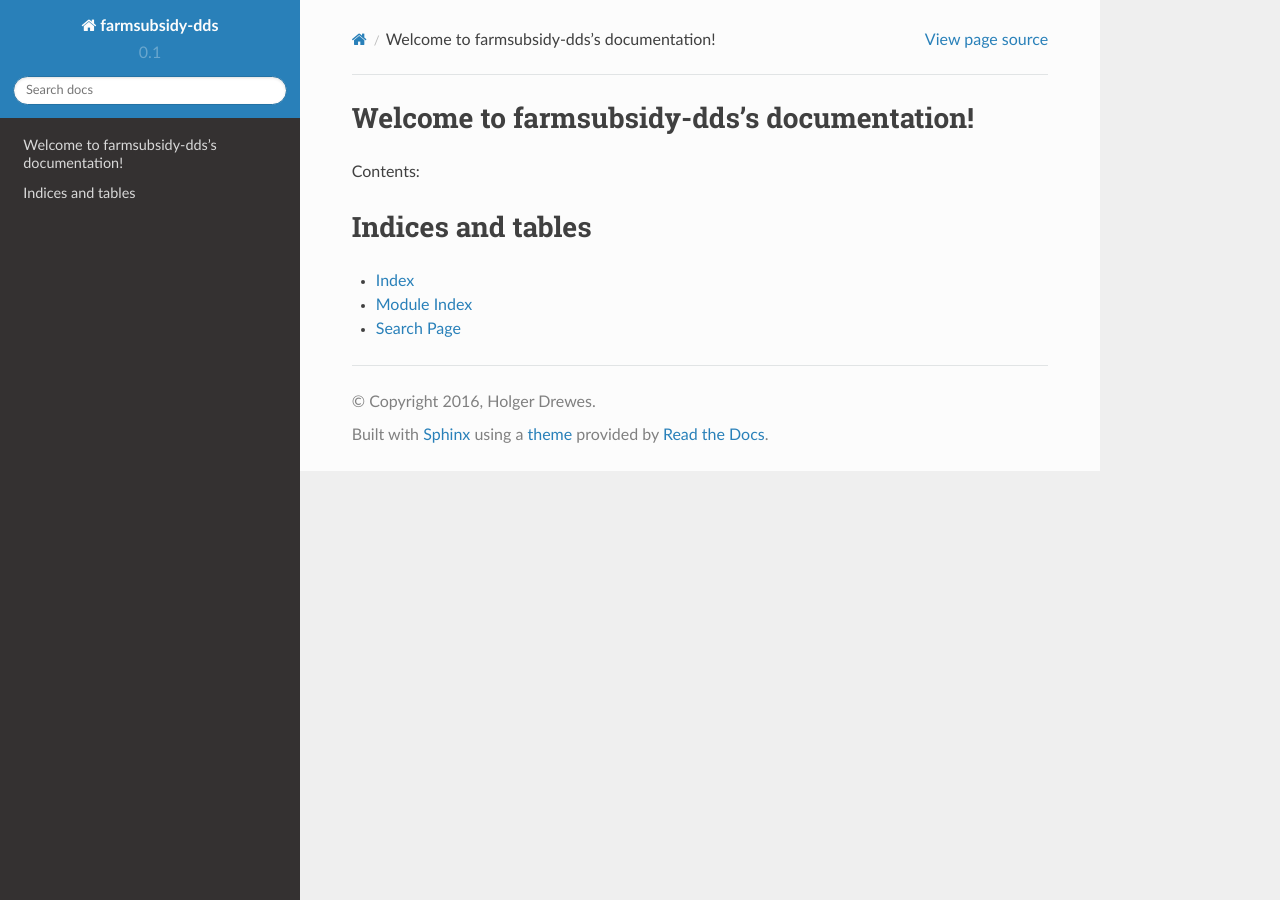
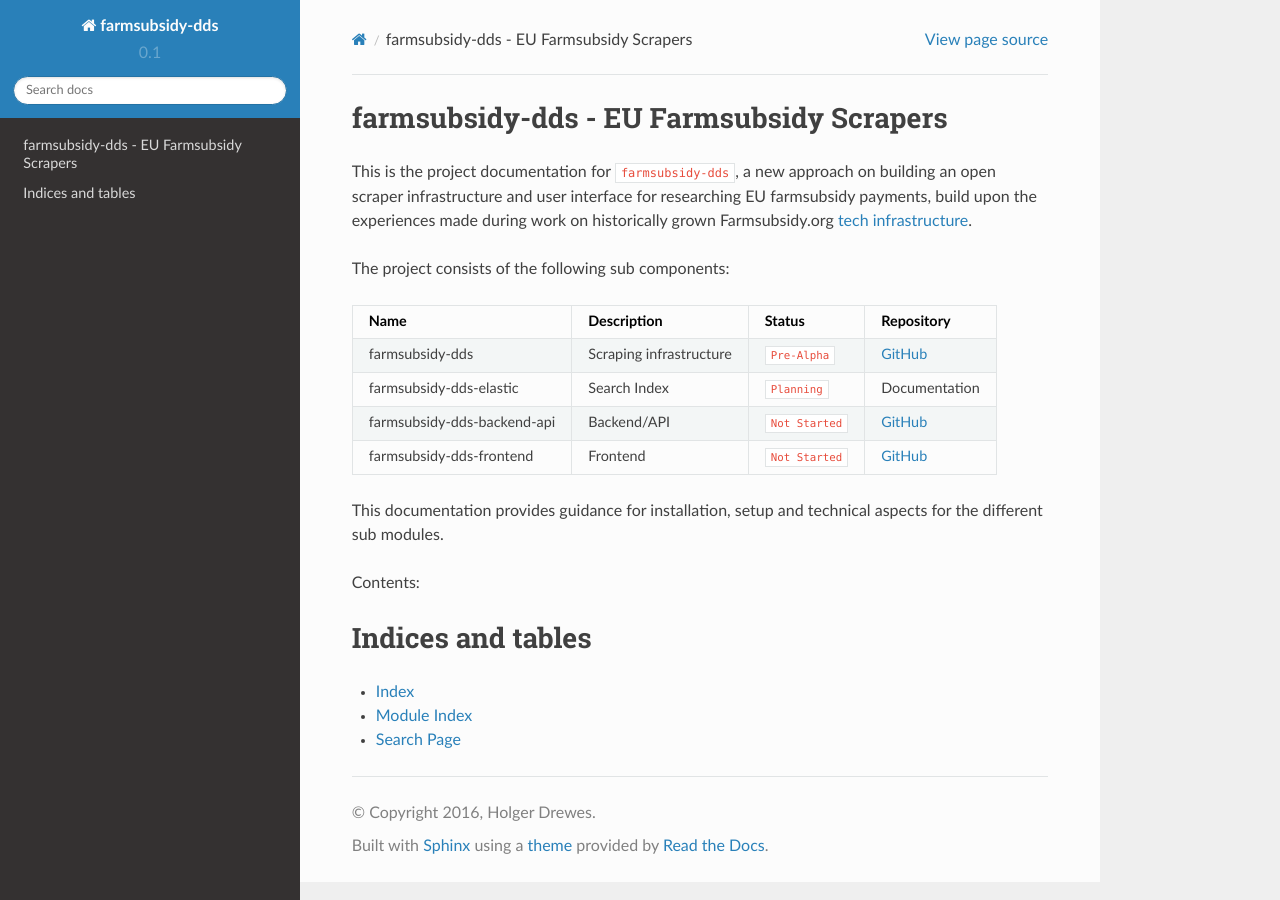
Before and after one commit to holgerd77/farmsubsidy-dds-scraper, a Sphinx documentation site: the page built from docs/index.rst, in a window 1280 px wide. Built offline with Sphinx 7.4.7 and the Read the Docs theme 2.0.0, drawn with Linux system fonts in a browser that asks for light colours.

Commit message:
Created initial repository overview table in docs

```diff
--- a/docs/index.rst
+++ b/docs/index.rst
@@ -3,8 +3,31 @@
    You can adapt this file completely to your liking, but it should at least
    contain the root `toctree` directive.
 
-Welcome to farmsubsidy-dds's documentation!
-===========================================
+farmsubsidy-dds - EU Farmsubsidy Scrapers
+=========================================
+
+This is the project documentation for ``farmsubsidy-dds``, a new approach on
+building an open scraper infrastructure and user interface for
+researching EU farmsubsidy payments, build upon the experiences made during
+work on historically grown Farmsubsidy.org
+`tech infrastructure <http://farmsubsidy.readthedocs.org>`_.
+
+The project consists of the following sub components:
+
++-----------------------------+-----------------------------------------+---------------------+-----------------------------------------------------------------------+
+| Name                        | Description                             | Status              | Repository                                                            |
++=============================+=========================================+=====================+=======================================================================+
+| farmsubsidy-dds             | Scraping infrastructure                 | ``Pre-Alpha``       | `GitHub <https://github.com/holgerd77/farmsubsidy-dds>`__             |
++-----------------------------+-----------------------------------------+---------------------+-----------------------------------------------------------------------+
+| farmsubsidy-dds-elastic     | Search Index                            | ``Planning``        | Documentation                                                         |
++-----------------------------+-----------------------------------------+---------------------+-----------------------------------------------------------------------+
+| farmsubsidy-dds-backend-api | Backend/API                             | ``Not Started``     | `GitHub <https://github.com/holgerd77/farmsubsidy-dds-backend-api>`__ |
++-----------------------------+-----------------------------------------+---------------------+-----------------------------------------------------------------------+
+| farmsubsidy-dds-frontend    | Frontend                                | ``Not Started``     | `GitHub <https://github.com/holgerd77/farmsubsidy-dds-frontend>`__    |
++-----------------------------+-----------------------------------------+---------------------+-----------------------------------------------------------------------+
+
+This documentation provides guidance for installation, setup and technical
+aspects for the different sub modules.
 
 Contents:
 
```
